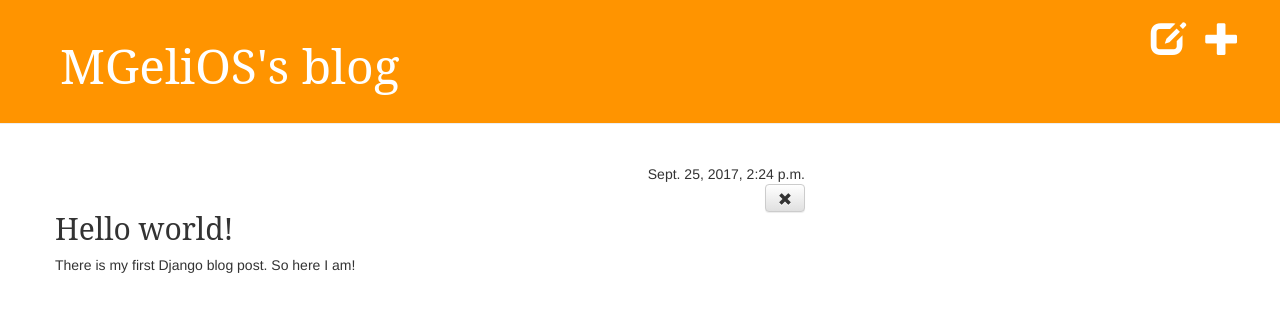
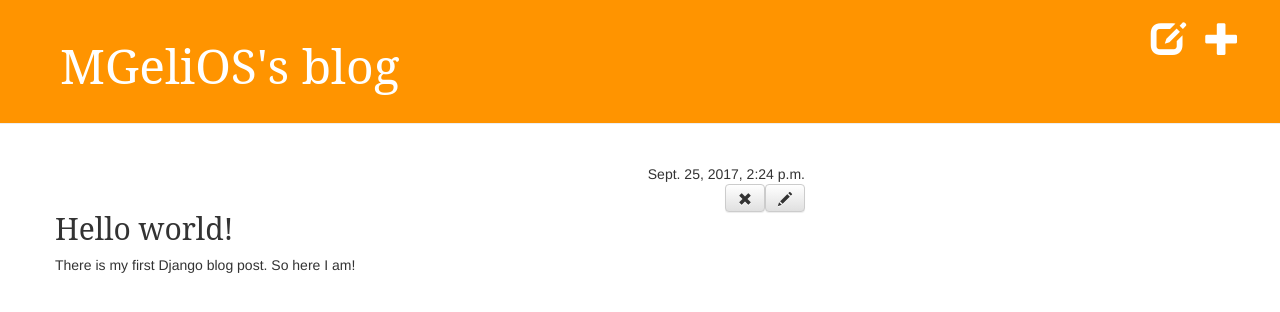
Before and after one commit to mgelios/my-first-blog, a Django app: page /post/1/ in a window 1280 px wide. Shown: the top 312 px of the page. Run offline with Django 3.2, Linux system fonts and the light colour scheme; a user stored in the database is signed in; data comes from the database, SQL or seed files in the repository; both versions use the stored data as it was after the commit; some libraries are stand-ins or nearby versions.

Commit message:
added edit post function

```diff
--- a/blog/static/css/blog.css
+++ b/blog/static/css/blog.css
@@ -44,12 +44,12 @@ h2, h3, h4 {
     float: right;
 }
 
-.delete {
+.post_controls {
     float: right;
     width: 100%;
 }
 
-.delete .btn{
+.post_controls .btn{
     float: right;
 }
 
--- a/blog/templates/blog/post_detail.html
+++ b/blog/templates/blog/post_detail.html
@@ -10,7 +10,10 @@
             <a class="btn btn-default publish" href="{% url 'post_publish' pk=post.pk %}">Publish</a>
         {% endif %}
         {% if user.is_authenticated %}
-            <div class="delete">
+            <div class="post_controls">
+                <a class="btn btn-default" href="{% url 'post_edit' pk=post.pk %}">
+                    <span class="glyphicon glyphicon-pencil"></span>
+                </a>
                 <a class="btn btn-default" href="{% url 'post_remove' pk=post.pk %}">
                     <span class="glyphicon glyphicon-remove"></span>
                 </a>
--- a/blog/urls.py
+++ b/blog/urls.py
@@ -6,6 +6,7 @@ urlpatterns = [
     url(r'^post/(?P<pk>[0-9]+)/$', views.post_detail, name='post_detail'),
     url(r'^post/new/$', views.post_new, name='post_new'),
     url(r'^post/drafts/$', views.post_draft_list, name='post_draft_list'),
+    url(r'^post/(?P<pk>\d+)/edit/$', views.post_edit, name='post_edit'),
     url(r'^post/(?P<pk>\d+)/publish/$', views.post_publish, name='post_publish'),
     url(r'^post/(?P<pk>\d+)/remove/$', views.post_remove, name='post_remove'),
 ]
--- a/blog/views.py
+++ b/blog/views.py
@@ -38,3 +38,16 @@ def post_remove(request, pk):
     post = get_object_or_404(Post, pk=pk)
     post.delete()
     return redirect('post_list')
+
+def post_edit(request, pk):
+    post = get_object_or_404(Post, pk=pk)
+    if request.method == "POST":
+        form = PostForm(request.POST, instance=post)
+        if (form.is_valid()):
+            post = form.save(commit=False)
+            post.author = request.user
+            post.save()
+            return redirect('post_detail', pk=post.pk)
+    else:
+        form = PostForm(instance=post)
+    return render(request, 'blog/post_edit.html', {'form': form})
```
Also changed, not shown: db.sqlite3.
